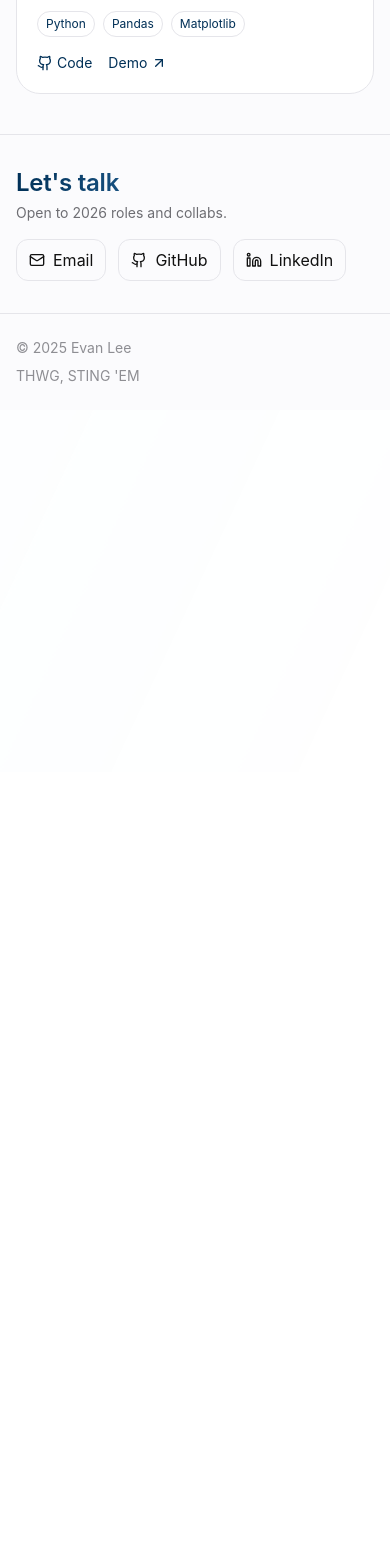
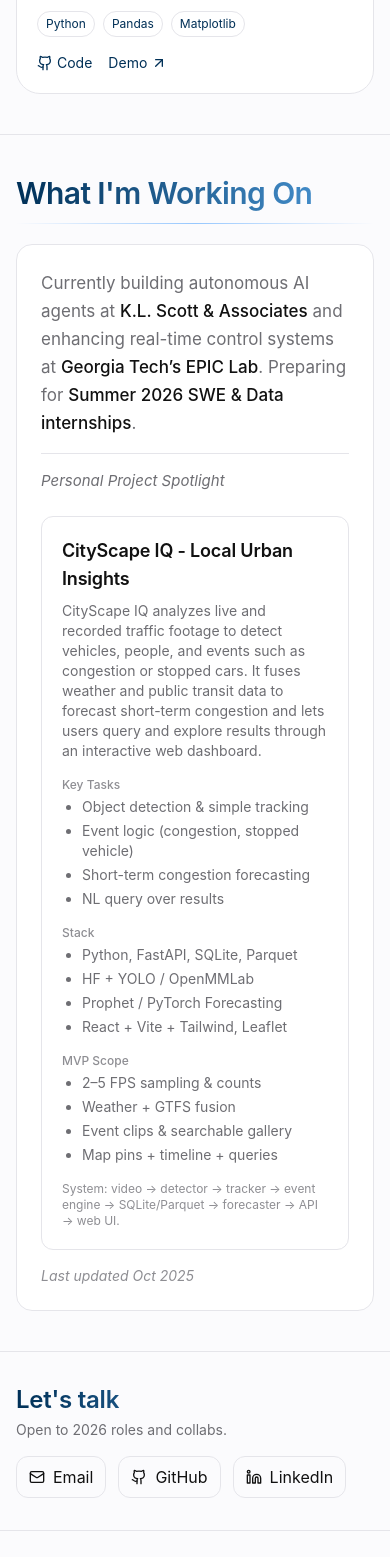
Before and after one commit to jlee600/evan-portfolio-react, a React (Vite) app in the folder my-portfolio/: page / in a window 390 px wide. Shown: the part 6020-7577 px from the top of the page. Before the commit the page ends 6791 px from the top, so only its background shows below. Built offline with nearby package versions, Linux system fonts and the light colour scheme.

Commit message:
Update App.tsx

```diff
--- a/my-portfolio/src/App.tsx
+++ b/my-portfolio/src/App.tsx
@@ -371,6 +371,7 @@ export default function ApplePortfolio() {
             {/* <NavLink href="#about" label="About" /> */}
             <NavLink href="#experience" label="Experience" />
             <NavLink href="#projects" label="Projects" />
+            <NavLink href="#now" label="Now" />
             <NavLink href="#contact" label="Contact" />
           </div>
         </nav>
@@ -454,6 +455,7 @@ export default function ApplePortfolio() {
                       className="hover-accent rounded-2xl border border-[var(--hairline)] p-4 bg-[var(--card)]"
                       data-interactive="true"
                     >
+
                       <div className="text-sm text-[var(--fgDim)] mb-1">{c.title}</div>
                       {c.company ? (
                         <>
@@ -647,6 +649,88 @@ export default function ApplePortfolio() {
           </div>
         </MotionSection>
 
+        {/* Now / What I'm Working On */}
+        <MotionSection id="now" className="border-t border-[var(--hairline)]">
+          <div className="mx-auto max-w-[1100px] px-4 py-10 md:py-12">
+            <SectionTitle title="What I'm Working On" />
+
+            <motion.div
+              initial={{ opacity: 0, y: 8 }}
+              whileInView={{ opacity: 1, y: 0 }}
+              transition={{ duration: 0.6, type: "spring", stiffness: 90 }}
+              className="mt-5 rounded-2xl border border-[var(--hairline)] bg-[var(--card)] p-6 hover-accent"
+            >
+              <p className="text-[17px] leading-7 text-[var(--fgSoft)] max-w-[70ch]">
+                Currently building autonomous AI agents at{" "}
+                <span className="font-medium text-[var(--fg)]">K.L. Scott &amp; Associates</span> and
+                enhancing real-time control systems at{" "}
+                <span className="font-medium text-[var(--fg)]">Georgia Tech’s EPIC Lab</span>.
+                Preparing for <span className="font-medium text-[var(--fg)]">Summer 2026 SWE & Data internships</span>.
+              </p>
+              <div className="my-4 h-px bg-[var(--hairline)]" />
+              <p className="mt-4 text-[15px] text-[var(--fgSoft)] italic">Personal Project Spotlight</p>
+              {/* CityScape IQ card */}
+              <div className="mt-6 rounded-xl border border-[var(--hairline)] p-5 bg-[var(--card)]">
+                <div className="flex items-center justify-between gap-3">
+                  <h3 className="text-lg font-semibold tracking-[-0.01em]">CityScape IQ - Local Urban Insights</h3>
+                  {/* screenshots/doc link placeholder*/}
+                  {/* <a
+                    href="/docs/cityscape-iq.pdf"
+                    target="_blank"
+                    rel="noopener noreferrer"
+                    className="text-[var(--accent)] inline-flex items-center gap-1 text-sm hover:underline"
+                  >
+                    Screenshots / Doc <ArrowUpRight size={16} />
+                  </a> */}
+                </div>
+
+                <p className="mt-2 text-sm text-[var(--fgSoft)] max-w-[75ch]">
+                  CityScape IQ analyzes live and recorded traffic footage to detect vehicles, people, and events such as congestion or stopped cars.
+                  It fuses weather and public transit data to forecast short-term congestion and lets users query and explore results through an interactive web dashboard.
+                </p>
+
+                <div className="mt-4 grid gap-4 md:grid-cols-3">
+                  <div>
+                    <div className="text-xs font-medium text-[var(--fgDim)]">Key Tasks</div>
+                    <ul className="mt-1 text-sm text-[var(--fgSoft)] list-disc pl-5 space-y-1">
+                      <li>Object detection &amp; simple tracking</li>
+                      <li>Event logic (congestion, stopped vehicle)</li>
+                      <li>Short-term congestion forecasting</li>
+                      <li>NL query over results</li>
+                    </ul>
+                  </div>
+                  <div>
+                    <div className="text-xs font-medium text-[var(--fgDim)]">Stack</div>
+                    <ul className="mt-1 text-sm text-[var(--fgSoft)] list-disc pl-5 space-y-1">
+                      <li>Python, FastAPI, SQLite, Parquet</li>
+                      <li>HF + YOLO / OpenMMLab</li>
+                      <li>Prophet / PyTorch Forecasting</li>
+                      <li>React + Vite + Tailwind, Leaflet</li>
+                    </ul>
+                  </div>
+                  <div>
+                    <div className="text-xs font-medium text-[var(--fgDim)]">MVP Scope</div>
+                    <ul className="mt-1 text-sm text-[var(--fgSoft)] list-disc pl-5 space-y-1">
+                      <li>2–5 FPS sampling &amp; counts</li>
+                      <li>Weather + GTFS fusion</li>
+                      <li>Event clips &amp; searchable gallery</li>
+                      <li>Map pins + timeline + queries</li>
+                    </ul>
+                  </div>
+                </div>
+
+                <div className="mt-4 text-xs text-[var(--fgDim)]">
+                  System: video → detector → tracker → event engine → SQLite/Parquet → forecaster → API → web UI.
+                </div>
+              </div>
+
+              <div className="mt-4 text-sm text-[var(--fgDim)] italic">
+                Last updated Oct 2025
+              </div>
+            </motion.div>
+          </div>
+        </MotionSection>
+
         {/* Contact */}
         <MotionSection id="contact" className="border-t border-[var(--hairline)]">
           <div className="mx-auto max-w-[1100px] px-4 py-8 md:py-10">
```
